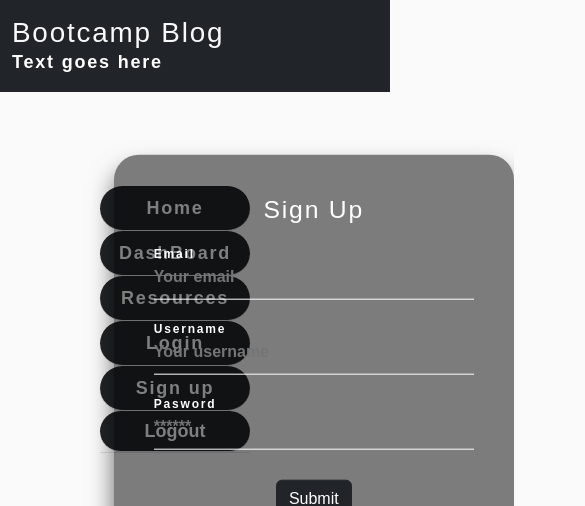
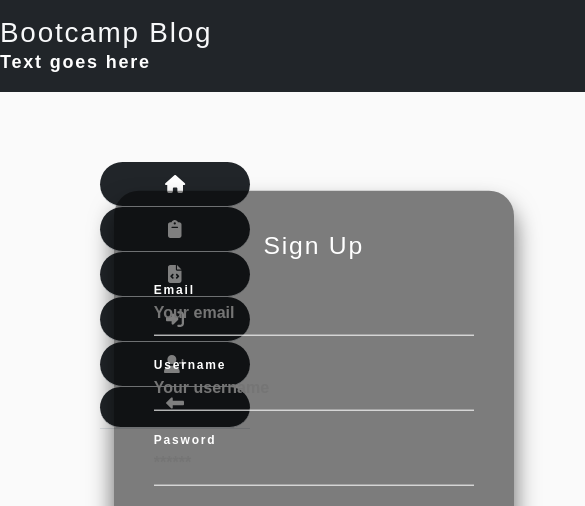
Before and after one commit to Sidiro23/BootcampBlog, a React (Create React App) app in the folder client/: page /signup in a window 390 px wide. Shown: the top 506 px of the page, 585 px wide, since content can reach past the window. Built offline with nearby package versions, Linux system fonts and the light colour scheme.

Commit message:
Styling on the application

```diff
--- a/client/package.json
+++ b/client/package.json
@@ -5,19 +5,21 @@
   "proxy": "http://localhost:3001",
   "dependencies": {
     "@apollo/client": "^3.6.9",
+    "@fortawesome/free-solid-svg-icons": "^6.2.0",
+    "@fortawesome/react-fontawesome": "^0.2.0",
     "@testing-library/jest-dom": "^5.16.5",
     "@testing-library/react": "^13.3.0",
     "@testing-library/user-event": "^13.5.0",
     "bcrypt": "^5.0.1",
     "bootstrap": "^5.2.0",
     "concurrently": "^7.3.0",
+    "jwt-decode": "^2.2.0",
     "react": "^18.2.0",
     "react-bootstrap": "^2.5.0",
     "react-dom": "^18.2.0",
     "react-router-dom": "^6.3.0",
     "react-scripts": "5.0.1",
-    "web-vitals": "^2.1.4",
-    "jwt-decode": "^2.2.0"
+    "web-vitals": "^2.1.4"
   },
   "scripts": {
     "start": "react-scripts start",
--- a/client/src/App.css
+++ b/client/src/App.css
@@ -1,14 +1,3 @@
-*{
-	margin: 0;
-	padding: 0;
-	border: 0;
-	font-size: 100%;
-	font: inherit;
-	vertical-align: baseline;
-  font-family: Arial, Helvetica, sans-serif;
-
-
-}
 /* HTML5 display-role reset for older browsers */
 body {
 	line-height: 1;
@@ -48,3 +37,14 @@ q:before, q:after {
 .container-nav {
   width: 150px;
 }
+
+@media screen and (max-width: 470px)  {
+    .header {
+      width: 470px;
+    }
+}
+@media screen and (max-width: 850px)  {
+  .header {
+    width: 860px;
+  }
+}
--- a/client/src/components/Header/Header.js
+++ b/client/src/components/Header/Header.js
@@ -1,18 +1,12 @@
-import React from 'react';
-import Auth from "../../utils/auth";
-
-
+import React from "react";
 
 export default function Header() {
   return (
-    <header className="bg-primary bg-dark text-light mb-4 py-3 flex-row align-center">
-      <div className="container flex-row justify-space-between-lg justify-center align-center">
+    <header className="bg-dark text-light py-3 flex-row">
+      <div className="headerDiv">
         <h1 className="m-0">Bootcamp Blog</h1>
         <p className="m-0">Text goes here</p>
       </div>
-      <div>
-
-</div>
     </header>
   );
-};
+}
--- a/client/src/components/NavBar/NavBar.js
+++ b/client/src/components/NavBar/NavBar.js
@@ -1,5 +1,12 @@
 import React from "react";
 import "./NavBar.css";
+import { FontAwesomeIcon } from '@fortawesome/react-fontawesome';
+import { faHouse } from "@fortawesome/free-solid-svg-icons";
+import { faRightToBracket } from "@fortawesome/free-solid-svg-icons";
+import { faFileCode } from "@fortawesome/free-solid-svg-icons";
+import { faUserPlus } from "@fortawesome/free-solid-svg-icons";
+import { faLeftLong } from "@fortawesome/free-solid-svg-icons";
+import { faClipboard } from "@fortawesome/free-solid-svg-icons";
 import Auth from "../../utils/auth";
 
 
@@ -18,7 +25,8 @@ function NavBar({ currentPage, handlePageChange }) {
           onClick={() => handlePageChange("Home")}
           className={currentPage === "Home" ? "nav-link active" : "nav-link"}
         >
-          Home
+          <FontAwesomeIcon icon={faHouse}></FontAwesomeIcon>
+          {/* Home */}
         </a>
       </li>
       <li className="nav nav-tabs bg-dark dashboardTab">
@@ -29,7 +37,8 @@ function NavBar({ currentPage, handlePageChange }) {
             currentPage === "Dashboard" ? "nav-link active" : "nav-link"
           }
         >
-          DashBoard
+          <FontAwesomeIcon icon={faClipboard}></FontAwesomeIcon>
+          {/* Dashboard */}
         </a>
       </li>
       <li className="nav nav-tabs bg-dark resourcesTab">
@@ -40,7 +49,8 @@ function NavBar({ currentPage, handlePageChange }) {
             currentPage === "Resources" ? "nav-link active" : "nav-link"
           }
         >
-          Resources
+          <FontAwesomeIcon icon={faFileCode}></FontAwesomeIcon>
+          {/* Resources */}
         </a>
       </li>
       <li className="nav nav-tabs bg-dark loginTab">
@@ -49,7 +59,8 @@ function NavBar({ currentPage, handlePageChange }) {
           onClick={() => handlePageChange("Login")}
           className={currentPage === "Login" ? "nav-link active" : "nav-link"}
         >
-          Login
+          <FontAwesomeIcon icon={faRightToBracket}></FontAwesomeIcon>
+          {/* Login */}
         </a>
       </li>
       <li className="nav nav-tabs bg-dark signupTab">
@@ -58,7 +69,8 @@ function NavBar({ currentPage, handlePageChange }) {
           onClick={() => handlePageChange("SignUp")}
           className={currentPage === "SignUp" ? "nav-link active" : "nav-link"}
         >
-          Sign up
+          <FontAwesomeIcon icon={faUserPlus}></FontAwesomeIcon>
+          {/* Sing Up */}
         </a>
       </li>
       <li className="nav nav-tabs bg-dark signoutTab">
@@ -69,7 +81,8 @@ function NavBar({ currentPage, handlePageChange }) {
       type="submit"
        onClick={logout}
     >
-      Logout
+      <FontAwesomeIcon icon={faLeftLong}></FontAwesomeIcon>
+      {/* Logout */}
     </button>
         {/* <a
           href="/SignOut"
--- a/client/src/components/NewBlog/index.js
+++ b/client/src/components/NewBlog/index.js
@@ -1,15 +1,17 @@
-import "./newBlog.css"
-import React, { useState } from 'react';
-import { Link } from 'react-router-dom';
-import { useMutation } from '@apollo/client';
+import "./newBlog.css";
+import { FontAwesomeIcon } from "@fortawesome/react-fontawesome";
+import { faPlus } from "@fortawesome/free-solid-svg-icons";
+import React, { useState } from "react";
+import { Link } from "react-router-dom";
+import { useMutation } from "@apollo/client";
 import { Button, Modal } from "react-bootstrap";
-import { ADD_BLOG } from '../../utils/mutations';
-import { QUERY_BLOGS, QUERY_ME } from '../../utils/queries';
+import { ADD_BLOG } from "../../utils/mutations";
+import { QUERY_BLOGS, QUERY_ME } from "../../utils/queries";
 
-import Auth from '../../utils/auth';
+import Auth from "../../utils/auth";
 
 const NewBlog = () => {
-  const [blogText, setBlogText] = useState('');
+  const [blogText, setBlogText] = useState("");
 
   const [addBlog, { error }] = useMutation(ADD_BLOG, {
     update(cache, { data: { addBlog } }) {
@@ -43,7 +45,7 @@ const NewBlog = () => {
         },
       });
 
-      setBlogText('');
+      setBlogText("");
     } catch (err) {
       console.error(err);
     }
@@ -52,11 +54,10 @@ const NewBlog = () => {
   const handleChange = (event) => {
     const { name, value } = event.target;
 
-    if (name === 'blogText' && value.length) {
+    if (name === "blogText" && value.length) {
       setBlogText(value);
     }
   };
-
 
   const [show, setShow] = useState(false);
   const handleShow = () => setShow(true);
@@ -65,7 +66,7 @@ const NewBlog = () => {
   return (
     <div className="newClass">
       <button className="blogBtn" onClick={handleShow}>
-        + New Blog
+        <FontAwesomeIcon className="faPlus" icon={faPlus}></FontAwesomeIcon> New Blog
       </button>
       <Modal show={show} id="modal">
         <Modal.Header>
@@ -75,14 +76,17 @@ const NewBlog = () => {
           <form onSubmit={handleFormSubmit}>
             <div className="mb-3">
               <label className="col-form-label comment">Text:</label>
-              <textarea name="blogText"
-              className="form-control"
-              value={blogText}
-              onChange={handleChange}>
-              </textarea>
+              <textarea
+                name="blogText"
+                className="form-control"
+                value={blogText}
+                onChange={handleChange}
+              ></textarea>
             </div>
             <Modal.Footer>
-              <Button onClick={handleClose} type="submit">Save</Button>
+              <Button onClick={handleClose} type="submit">
+                Save
+              </Button>
             </Modal.Footer>
           </form>
         </Modal.Body>
--- a/client/src/components/NewBlog/newBlog.css
+++ b/client/src/components/NewBlog/newBlog.css
@@ -5,7 +5,7 @@
   border-radius: 35px;
   justify-content: center;
   height: 40px;
-    width: 100px;
+  width: 125px;
   padding-top: 7px;
 }
 .newClass {
@@ -15,3 +15,9 @@
   position: relative;
   top: 65%;
 }
+
+.faPlus {
+  position: relative;
+  top: 9%;
+  right: 5%;
+}
--- a/client/src/components/SignUp/Signup.css
+++ b/client/src/components/SignUp/Signup.css
@@ -1,6 +1,6 @@
 .container-signup {
   position: absolute;
-  top: 240px;
+  top: 300px;
   left: 50%;
   width: 400px;
   padding: 40px;
--- a/client/src/index.css
+++ b/client/src/index.css
@@ -1,4 +1,13 @@
-/* body {
+*{
+	margin: 0;
+	padding: 0;
+	border: 0;
+	font-size: 100%;
+	font: inherit;
+	vertical-align: baseline;
+  font-family: Arial, Helvetica, sans-serif;
+}
+body {
   margin: 0;
   font-family: -apple-system, BlinkMacSystemFont, 'Segoe UI', 'Roboto', 'Oxygen',
     'Ubuntu', 'Cantarell', 'Fira Sans', 'Droid Sans', 'Helvetica Neue',
@@ -10,4 +19,4 @@
 code {
   font-family: source-code-pro, Menlo, Monaco, Consolas, 'Courier New',
     monospace;
-} */
+}
```
Also changed, not shown: 1 other file (tests, documents, lock files or other folders). Lines whose indentation alone changed are shown as unchanged.
